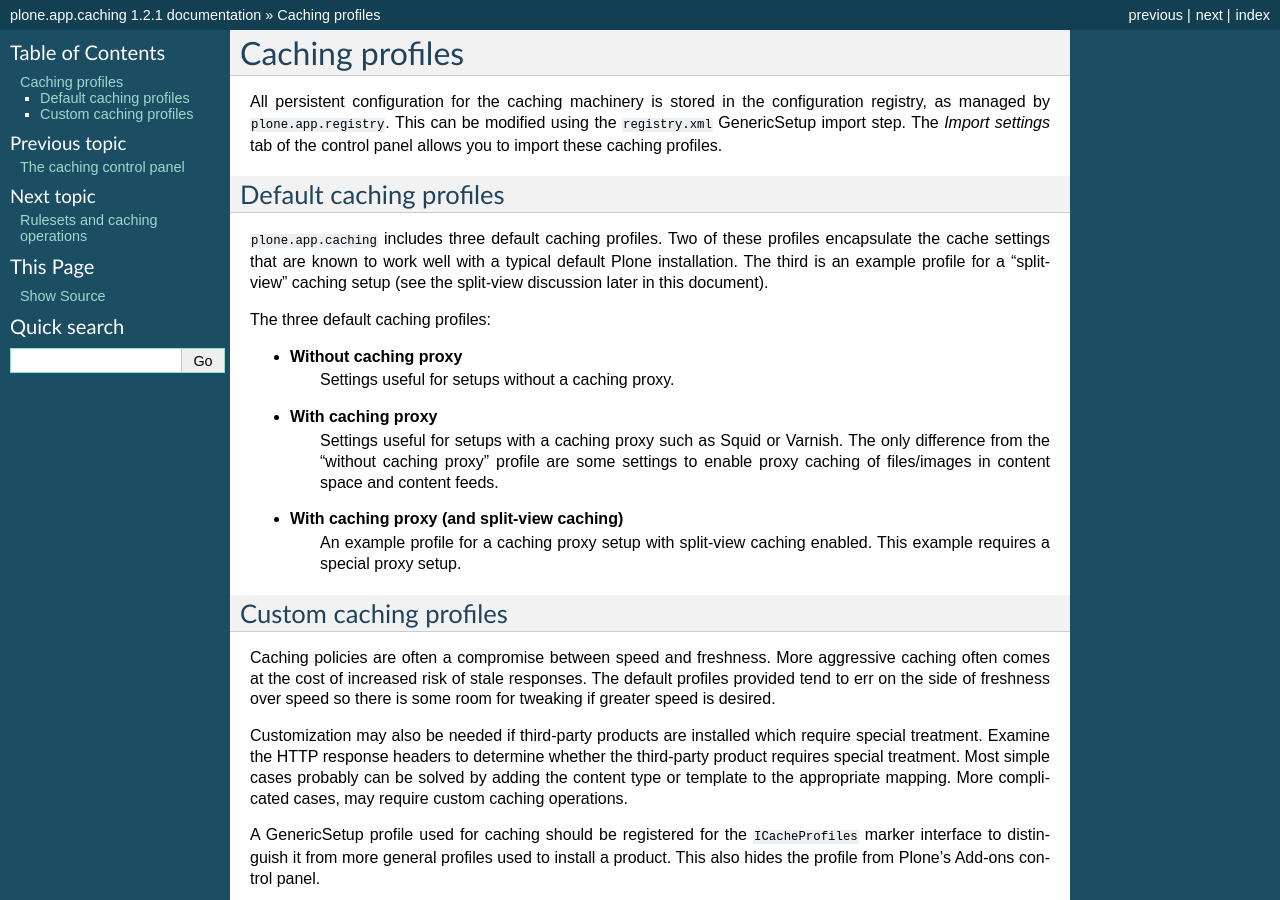
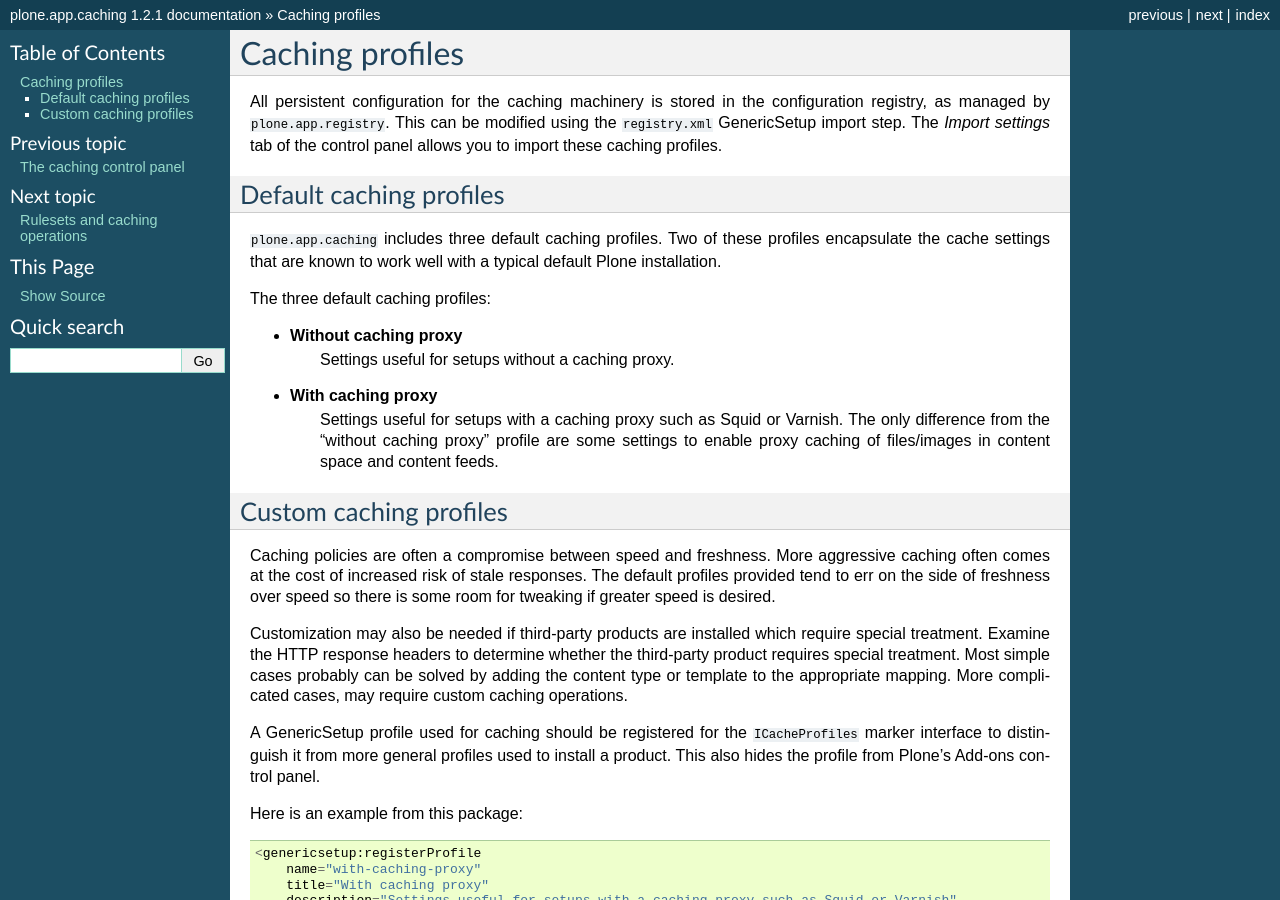
Before and after one commit to plone/plone.app.caching, a Sphinx documentation site: the page built from docs/caching-profiles.rst, in a window 1280 px wide and 900 px high. Built offline with Sphinx 7.4.7, drawn with Linux system fonts in a browser that asks for light colours; pages that are not in the unit, such as notebooks, are missing from menus.

Commit message:
remove split-view - it was not maintained for a while and is pointless

```diff
--- a/docs/caching-profiles.rst
+++ b/docs/caching-profiles.rst
@@ -11,7 +11,6 @@
 
 ``plone.app.caching`` includes three default caching profiles.
 Two of these  profiles encapsulate the cache settings that are known to work well with a typical default Plone installation.
-The third is an example profile for a "split-view" caching setup (see the split-view discussion later in this document).
 
 The three default caching profiles:
 
@@ -23,11 +22,6 @@
       Varnish.  The only difference from the "without caching proxy"
       profile are some settings to enable proxy caching of files/images
       in content space and content feeds.
-
-* **With caching proxy (and split-view caching)**
-      An example profile for a caching proxy setup with split-view
-      caching enabled.  This example requires a special proxy setup.
-
 
 Custom caching profiles
 ~~~~~~~~~~~~~~~~~~~~~~~
```
Also changed, not shown: docs/split-views.rst (deleted, +0 -32 lines), 2 other files.
